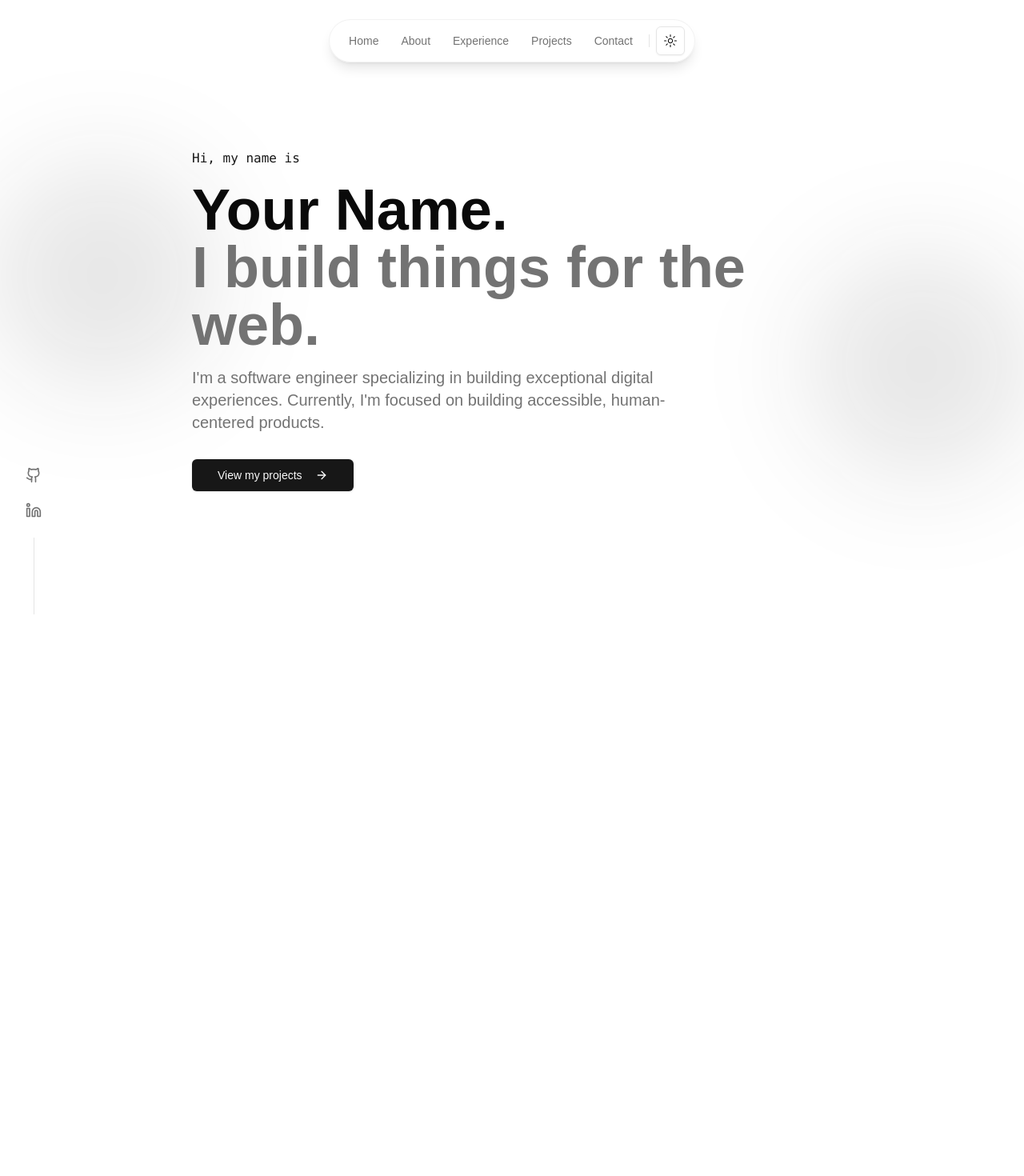
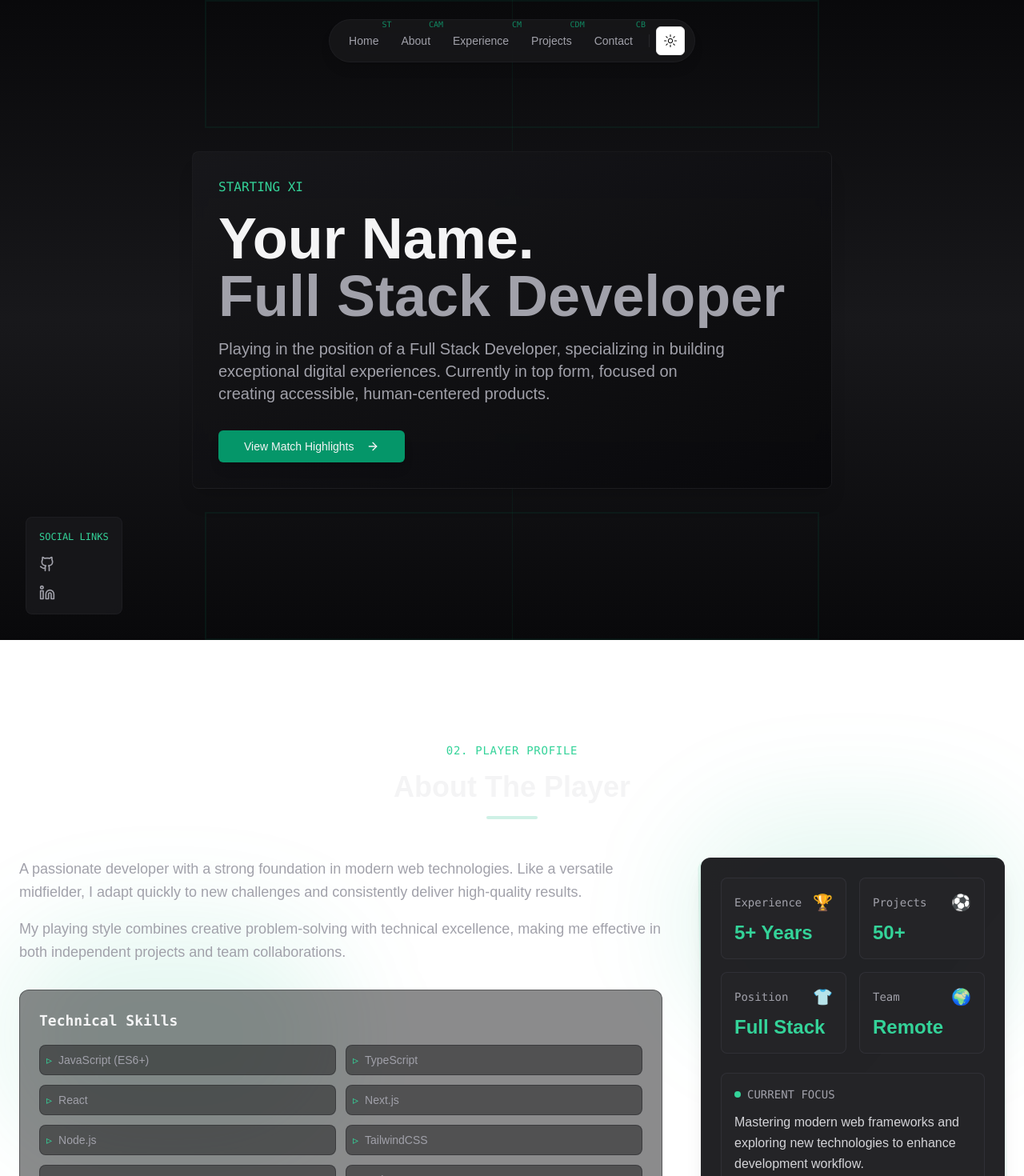
Before and after one commit to farukkandemir/portfolio-website, a Next.js app: page / in a window 1280 px wide. Shown: the top 1470 px of the page at 80% size. Before the commit the page ends 800 px from the top, so only its background shows below. Built offline with nearby package versions, Linux system fonts and the light colour scheme.

Commit message:
added about page.

```diff
--- a/app/page.tsx
+++ b/app/page.tsx
@@ -1,5 +1,6 @@
 import Header from "@/components/layout/Header";
 import Hero from "@/components/sections/Hero";
+import About from "@/components/sections/About";
 
 export default function Home() {
   return (
@@ -7,6 +8,7 @@ export default function Home() {
       <Header />
       <main>
         <Hero />
+        <About />
       </main>
     </>
   );
--- a/components/layout/Header.tsx
+++ b/components/layout/Header.tsx
@@ -3,27 +3,30 @@ import Link from "next/link";
 import { ModeToggle } from "../modules/ModeToggle";
 
 const navigation = [
-  { name: "Home", href: "#home" },
-  { name: "About", href: "#about" },
-  { name: "Experience", href: "#experience" },
-  { name: "Projects", href: "#projects" },
-  { name: "Contact", href: "#contact" },
+  { name: "Home", href: "#home", position: "ST" },
+  { name: "About", href: "#about", position: "CAM" },
+  { name: "Experience", href: "#experience", position: "CM" },
+  { name: "Projects", href: "#projects", position: "CDM" },
+  { name: "Contact", href: "#contact", position: "CB" },
 ] as const;
 
 const Header = () => {
   return (
     <header className="fixed inset-x-4 sm:inset-x-8 top-6 z-50 flex justify-center">
-      <nav className="flex items-center gap-1 px-3 py-2 rounded-full bg-background/60 backdrop-blur-xl backdrop-saturate-150 border border-border/50 shadow-lg overflow-x-auto max-w-full no-scrollbar">
+      <nav className="flex items-center gap-1 px-3 py-2 rounded-full bg-zinc-900/85 backdrop-blur-xl backdrop-saturate-150 border border-zinc-800/50 shadow-lg overflow-x-auto max-w-full no-scrollbar">
         {navigation.map((item) => (
           <Link
             key={item.href}
             href={item.href}
-            className="relative px-3 py-2 text-sm font-medium text-muted-foreground rounded-full transition-colors hover:text-foreground hover:bg-muted whitespace-nowrap"
+            className="group relative px-3 py-2 text-sm font-medium text-zinc-400 rounded-full transition-all hover:text-emerald-300 hover:bg-zinc-800/50 whitespace-nowrap"
           >
-            {item.name}
+            <span className="relative z-10">{item.name}</span>
+            <span className="absolute -top-3 -right-1 text-[10px] font-mono text-emerald-500/70 group-hover:text-emerald-400">
+              {item.position}
+            </span>
           </Link>
         ))}
-        <div className="w-px h-4 bg-border mx-1" />
+        <div className="w-px h-4 bg-zinc-800 mx-1" />
         <ModeToggle />
       </nav>
     </header>
--- /dev/null
+++ b/components/sections/About.tsx
@@ -0,0 +1,126 @@
+import Container from "../layout/Container";
+
+type StatType = {
+  label: string;
+  value: string;
+  icon?: string;
+};
+
+const stats: StatType[] = [
+  { label: "Experience", value: "5+ Years", icon: "🏆" },
+  { label: "Projects", value: "50+", icon: "⚽" },
+  { label: "Position", value: "Full Stack", icon: "👕" },
+  { label: "Team", value: "Remote", icon: "🌍" },
+];
+
+const About = () => {
+  return (
+    <section id="about" className="relative py-24 sm:py-32">
+      <Container>
+        {/* Background Elements */}
+        <div className="absolute inset-0 -z-10">
+          <div className="absolute right-0 top-1/4 w-1/3 h-1/3 bg-emerald-500/10 blur-3xl rounded-full" />
+          <div className="absolute left-0 bottom-1/4 w-1/3 h-1/3 bg-emerald-500/10 blur-3xl rounded-full" />
+        </div>
+
+        <div className="relative space-y-12">
+          {/* Section Title */}
+          <div className="flex flex-col items-center text-center space-y-4">
+            <p className="text-emerald-400 font-mono text-sm tracking-wider">
+              02. PLAYER PROFILE
+            </p>
+            <h2 className="text-4xl font-bold text-zinc-100">
+              About The Player
+            </h2>
+            <div className="w-16 h-1 bg-emerald-500/20 rounded-full" />
+          </div>
+
+          <div className="grid lg:grid-cols-[1fr,auto] gap-12 items-start">
+            {/* Profile Content */}
+            <div className="space-y-8">
+              <div className="prose prose-zinc dark:prose-invert max-w-none space-y-4">
+                <p className="text-zinc-400 leading-relaxed text-lg">
+                  A passionate developer with a strong foundation in modern web
+                  technologies. Like a versatile midfielder, I adapt quickly to
+                  new challenges and consistently deliver high-quality results.
+                </p>
+                <p className="text-zinc-400 leading-relaxed text-lg">
+                  My playing style combines creative problem-solving with
+                  technical excellence, making me effective in both independent
+                  projects and team collaborations.
+                </p>
+              </div>
+
+              {/* Tech Stack */}
+              <div className="space-y-4 p-6 bg-zinc-900/50 rounded-xl border border-zinc-800/50">
+                <h3 className="text-lg font-semibold text-zinc-100 font-mono">
+                  Technical Skills
+                </h3>
+                <ul className="grid grid-cols-2 gap-3 text-sm">
+                  {[
+                    "JavaScript (ES6+)",
+                    "TypeScript",
+                    "React",
+                    "Next.js",
+                    "Node.js",
+                    "TailwindCSS",
+                    "PostgreSQL",
+                    "Python",
+                  ].map((tech) => (
+                    <li
+                      key={tech}
+                      className="flex items-center gap-2 text-zinc-400 bg-zinc-900/50 p-2 rounded-lg border border-zinc-800/50"
+                    >
+                      <span className="text-emerald-400">▹</span>
+                      {tech}
+                    </li>
+                  ))}
+                </ul>
+              </div>
+            </div>
+
+            {/* Stats Card */}
+            <div className="lg:w-[380px] relative">
+              <div className="absolute inset-0 bg-gradient-to-br from-emerald-500/10 to-emerald-500/5 rounded-xl -rotate-1" />
+              <div className="relative p-6 bg-zinc-900/95 border border-zinc-800/50 rounded-xl shadow-xl">
+                {/* Player Stats */}
+                <div className="grid grid-cols-2 gap-4">
+                  {stats.map((stat) => (
+                    <div
+                      key={stat.label}
+                      className="space-y-2 p-4 rounded-lg bg-zinc-800/50 border border-zinc-700/50"
+                    >
+                      <div className="flex items-center justify-between">
+                        <p className="text-sm text-zinc-400 font-mono">
+                          {stat.label}
+                        </p>
+                        <span className="text-xl">{stat.icon}</span>
+                      </div>
+                      <p className="text-2xl font-bold text-emerald-400">
+                        {stat.value}
+                      </p>
+                    </div>
+                  ))}
+                </div>
+
+                {/* Additional Info */}
+                <div className="mt-6 p-4 rounded-lg bg-zinc-800/50 border border-zinc-700/50">
+                  <h4 className="text-sm font-mono text-zinc-400 mb-3 flex items-center gap-2">
+                    <span className="w-2 h-2 bg-emerald-400 rounded-full" />
+                    CURRENT FOCUS
+                  </h4>
+                  <p className="text-zinc-300 leading-relaxed">
+                    Mastering modern web frameworks and exploring new
+                    technologies to enhance development workflow.
+                  </p>
+                </div>
+              </div>
+            </div>
+          </div>
+        </div>
+      </Container>
+    </section>
+  );
+};
+
+export default About;
--- a/components/sections/Hero.tsx
+++ b/components/sections/Hero.tsx
@@ -8,53 +8,60 @@ const Hero = () => {
       id="home"
       className="relative min-h-[100dvh] flex items-center justify-center px-4 sm:px-8 py-20"
     >
-      {/* Background elements */}
+      {/* Soccer field background */}
       <div className="absolute inset-0 -z-10 overflow-hidden">
-        <div className="absolute top-1/4 -left-4 w-72 h-72 bg-primary/10 rounded-full blur-3xl" />
-        <div className="absolute bottom-1/4 -right-4 w-72 h-72 bg-primary/10 rounded-full blur-3xl" />
+        <div className="absolute inset-0 bg-gradient-to-b from-zinc-950 via-zinc-900 to-zinc-950" />
+        {/* Center circle */}
+        <div className="absolute top-1/2 left-1/2 -translate-x-1/2 -translate-y-1/2 w-48 h-48 border-2 border-emerald-900/20 rounded-full" />
+        {/* Center line */}
+        <div className="absolute top-0 left-1/2 h-full w-px bg-emerald-900/20" />
+        {/* Penalty areas */}
+        <div className="absolute top-0 left-1/2 -translate-x-1/2 w-[60%] h-[20%] border-2 border-emerald-900/20" />
+        <div className="absolute bottom-0 left-1/2 -translate-x-1/2 w-[60%] h-[20%] border-2 border-emerald-900/20" />
       </div>
 
-      {/* Social links - positioned absolutely */}
-      <div className="hidden md:flex fixed left-8 bottom-8 flex-col gap-6">
+      {/* Social links styled as match stats */}
+      <div className="hidden md:flex fixed left-8 bottom-8 flex-col gap-4 bg-zinc-900/90 p-4 rounded-lg backdrop-blur border border-zinc-800/50">
+        <p className="text-xs font-mono text-emerald-400">SOCIAL LINKS</p>
         <Link
           href="https://github.com"
           target="_blank"
-          className="text-muted-foreground hover:text-foreground transition-colors"
+          className="text-zinc-400 hover:text-emerald-300 transition-colors"
         >
           <Github className="h-5 w-5" />
         </Link>
         <Link
           href="https://linkedin.com"
           target="_blank"
-          className="text-muted-foreground hover:text-foreground transition-colors"
+          className="text-zinc-400 hover:text-emerald-300 transition-colors"
         >
           <Linkedin className="h-5 w-5" />
         </Link>
-        <div className="w-px h-24 bg-border mx-auto" />
       </div>
 
       {/* Main content */}
-      <div className="w-full max-w-[50rem] space-y-8">
+      <div className="w-full max-w-[50rem] space-y-8 bg-gradient-to-br from-zinc-900/95 to-zinc-950/95 p-8 rounded-lg backdrop-blur border border-zinc-800/50 shadow-xl">
         <div className="space-y-4">
-          <p className="text-primary font-mono text-sm md:text-base">
-            Hi, my name is
+          <p className="text-emerald-400 font-mono text-sm md:text-base">
+            STARTING XI
           </p>
-          <h1 className="text-4xl md:text-6xl lg:text-7xl font-bold">
+          <h1 className="text-4xl md:text-6xl lg:text-7xl font-bold text-zinc-100">
             Your Name.
             <br />
-            <span className="text-muted-foreground">
-              I build things for the web.
-            </span>
+            <span className="text-zinc-400">Full Stack Developer</span>
           </h1>
-          <p className="text-lg md:text-xl text-muted-foreground max-w-[40rem]">
-            I&apos;m a software engineer specializing in building exceptional
-            digital experiences. Currently, I&apos;m focused on building
-            accessible, human-centered products.
+          <p className="text-lg md:text-xl text-zinc-400 max-w-[40rem]">
+            Playing in the position of a Full Stack Developer, specializing in
+            building exceptional digital experiences. Currently in top form,
+            focused on creating accessible, human-centered products.
           </p>
         </div>
 
-        <Button size="lg" className="group">
-          View my projects
+        <Button
+          size="lg"
+          className="group bg-emerald-600 hover:bg-emerald-700 text-zinc-100 border-emerald-500/20 shadow-lg"
+        >
+          View Match Highlights
           <ArrowRight className="ml-2 h-4 w-4 transition-transform group-hover:translate-x-1" />
         </Button>
       </div>
```
